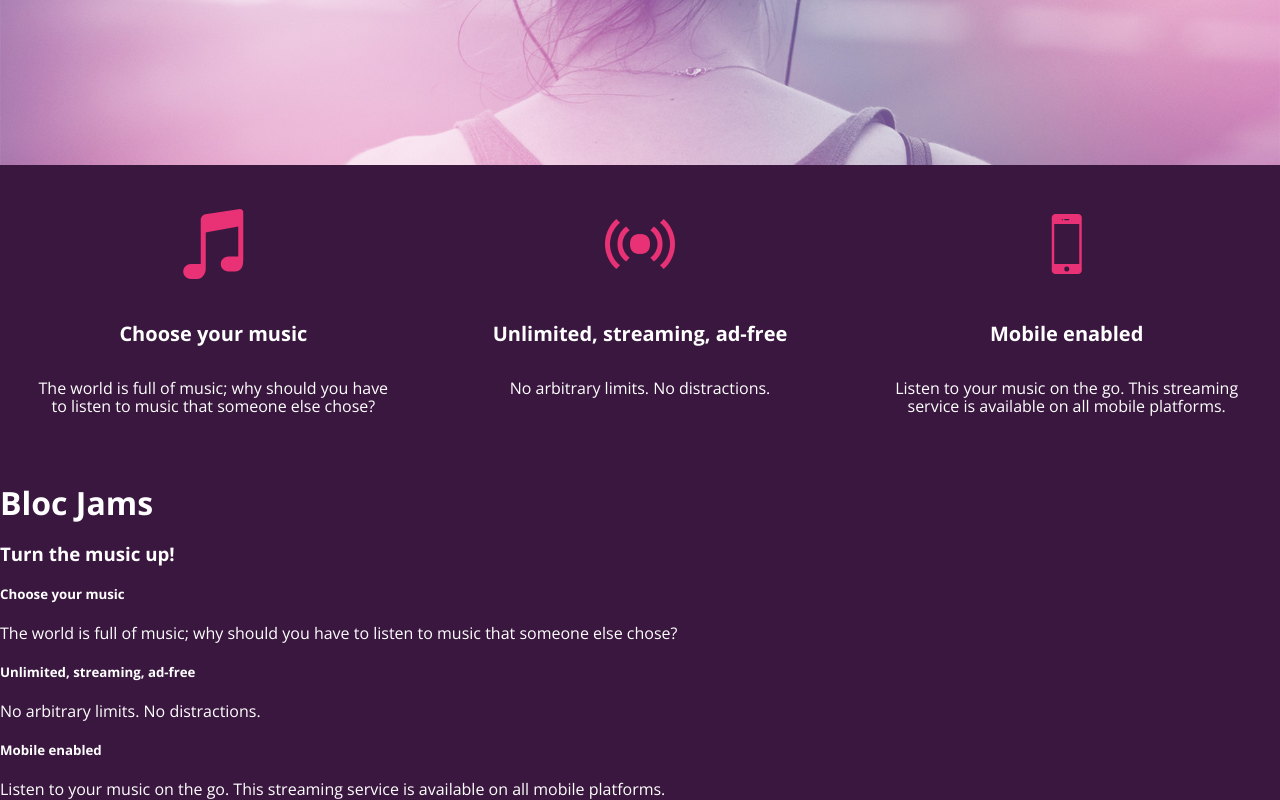
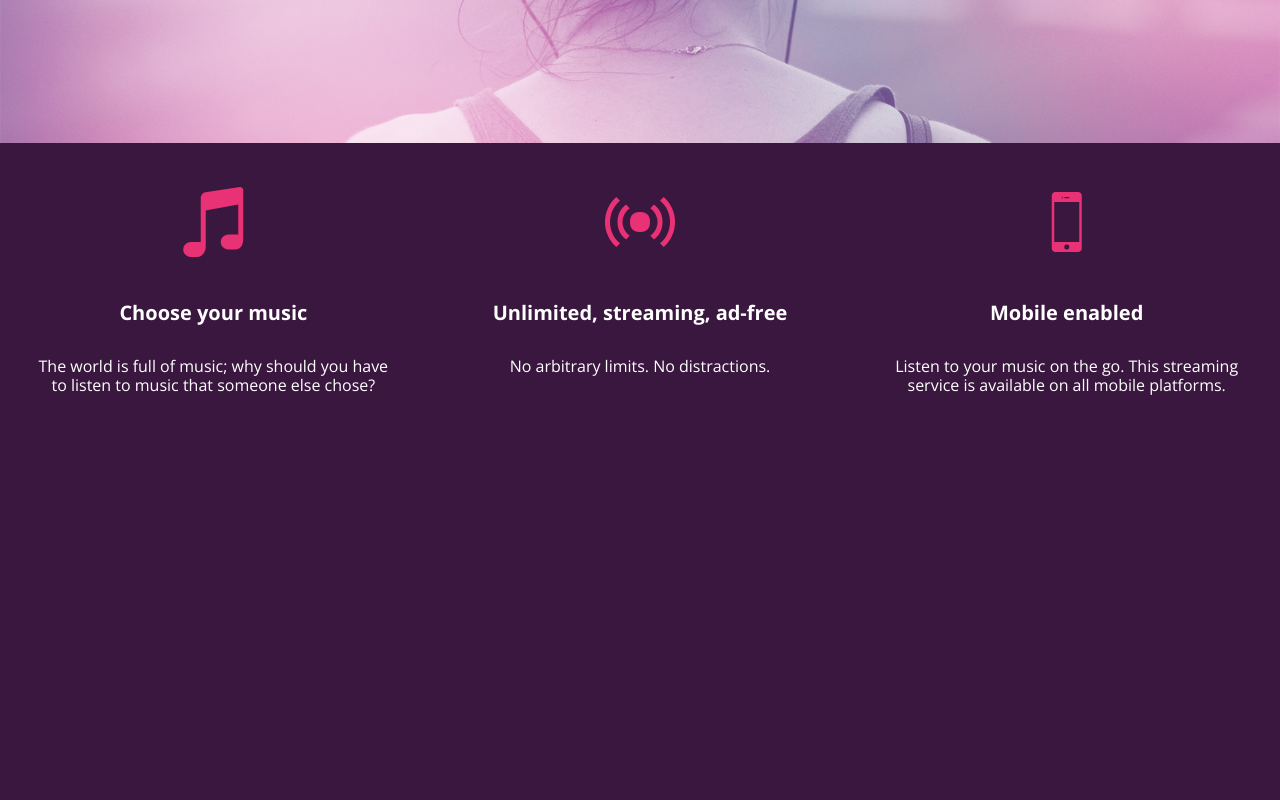
Before and after one commit to Findrin/bloc-jams, a plain HTML site: page index.html in a window 1280 px wide. Shown: the part 551-1351 px from the top of the page. After the commit the page ends 993 px from the top, so only its background shows below. Drawn offline with nearby package versions, Linux system fonts and the light colour scheme.

Commit message:
section two changes

```diff
--- a/index.html
+++ b/index.html
@@ -13,10 +13,7 @@
          <nav class="navbar"> <!-- nav bar -->
              <img src="assets/images/bloc_jams_logo.png" alt="bloc jams logo" class="logo">
          </nav>
-        <section>
             <section class="hero-content"> <!-- hero content -->
-            <h1>Bloc Jams</h1>
-             <h3>Turn the music up!</h3>
             <h1 class="hero-title">Turn the music up!</h1>
         </section>
         <section> <!-- selling points -->
@@ -36,28 +33,5 @@
                  <h5 class="point-title">Mobile enabled</h5>
                  <p class="point-description">Listen to your music on the go. This streaming service is available on all mobile platforms.</p>
             </section>
-    <title>Bloc Jams</title>
     </head>
-    <body>
-        <div> <!-- navigation bar -->
-        </div>
-        <div>
-            <h1>Bloc Jams</h1>
-             <h3>Turn the music up!</h3>
-        </div>
-        <div>
-            <div>
-                 <h5>Choose your music</h5>
-                 <p>The world is full of music; why should you have to listen to music that someone else chose?</p>
-             </div>
-             <div>
-                 <h5>Unlimited, streaming, ad-free</h5>
-                 <p>No arbitrary limits. No distractions.</p>
-             </div>
-             <div>
-                 <h5>Mobile enabled</h5>
-                 <p>Listen to your music on the go. This streaming service is available on all mobile platforms.</p>
-             </div>
-        </div>
-    </body>
 </html>
```
